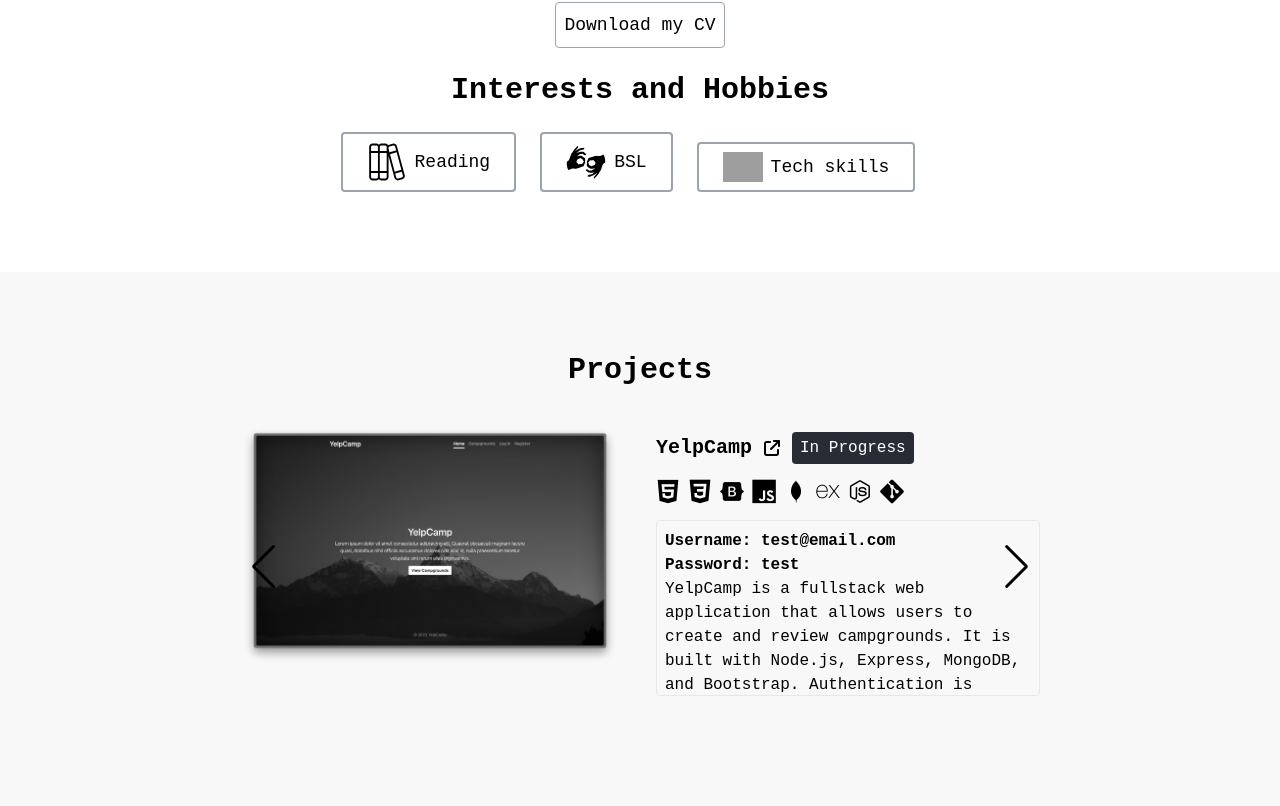
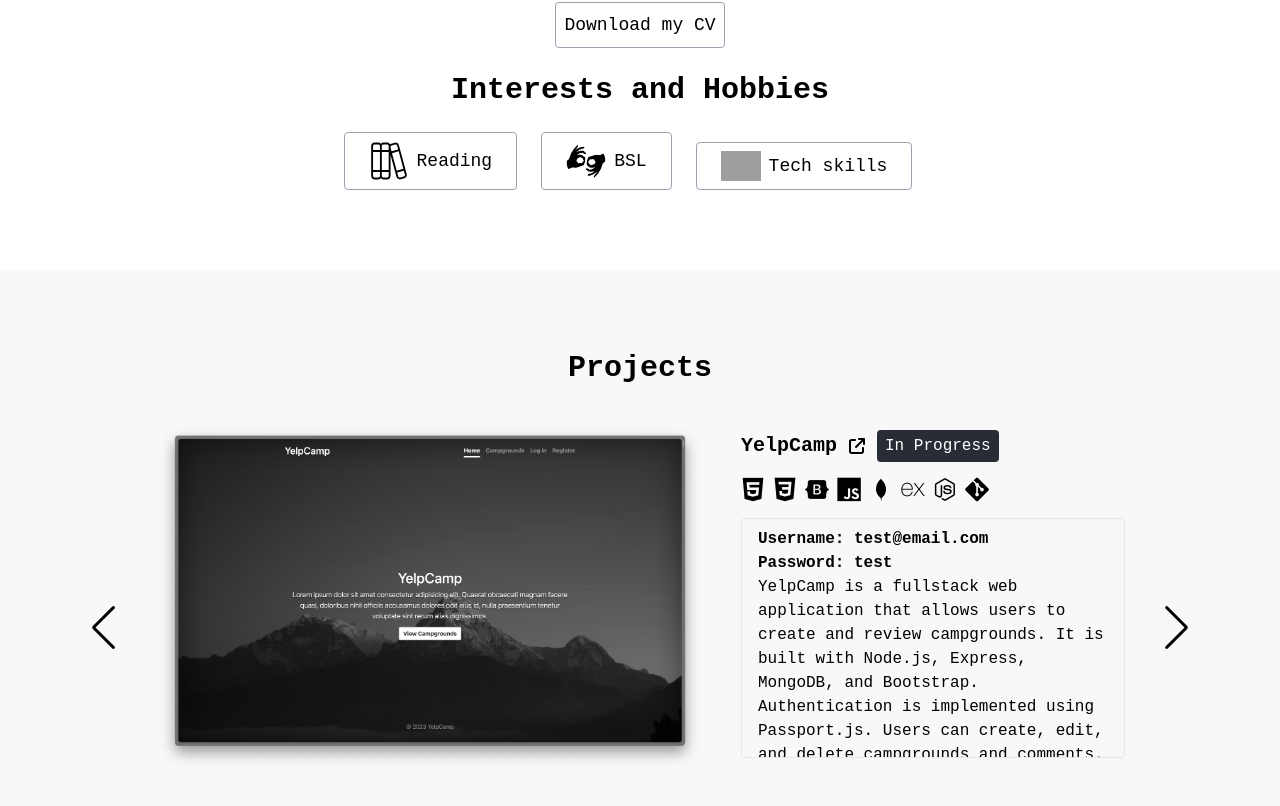
Before and after one commit to zacnation/react-portfolio, a React (Vite) app: page / in a window 1280 px wide. Shown: the part 1494-2300 px from the top of the page. Built offline with nearby package versions, Linux system fonts and the light colour scheme; grey boxes are pictures that could not be loaded.

Commit message:
Increase carousel width and image size

```diff
--- a/src/components/Download.jsx
+++ b/src/components/Download.jsx
@@ -1,8 +1,10 @@
+import PropTypes from 'prop-types';
+
 export default function Download(props) {
   function handleDownload() {
     const downloadLink = document.createElement('a');
-    downloadLink.href = '/zacnation-cv.pdf'; // Path to your CV file in the public directory
-    downloadLink.download = 'zacnation-cv'; // Name of the downloaded file
+    downloadLink.href = '/zacnation-cv.pdf'; // path
+    downloadLink.download = 'zacnation-cv';
     downloadLink.click();
   }
 
@@ -19,3 +21,7 @@ export default function Download(props) {
     </button>
   );
 }
+
+Download.propTypes = {
+  darkMode: PropTypes.bool.isRequired,
+};
--- a/src/components/Modal.jsx
+++ b/src/components/Modal.jsx
@@ -32,7 +32,7 @@ export default function Modal(props) {
     <>
       <button onClick={toggleModal} className="btn-modal lg:mr-6">
         <div
-          className={`flex items-center space-x-2 border-solid border-2 py-2 px-6 rounded ${
+          className={`flex items-center space-x-2 border py-2 px-6 rounded ${
             props.darkMode
               ? 'border-gray-400 hover:border-white'
               : 'border-gray-400 hover:border-dark-I'
--- a/src/components/Projects.jsx
+++ b/src/components/Projects.jsx
@@ -5,7 +5,7 @@ export default function Projects({ darkMode }) {
   return (
     <section
       id="projects"
-      className={`transition-all duration-300 pt-10 md:pt-20 md:pb-5 px-3 md:px-10 xl:px-60 2xl:px-96 ${
+      className={`transition-all duration-300 pt-10 md:pt-20 md:pb-5 xl:px-20 ${
         darkMode ? 'bg-dark-I text-white' : 'bg-light text-black'
       }`}
     >
@@ -20,3 +20,4 @@ export default function Projects({ darkMode }) {
 Projects.propTypes = {
   darkMode: PropTypes.bool,
 };
+// px-3 md:px-10 xl:px-60 2xl:px-96
--- a/src/components/Slide.jsx
+++ b/src/components/Slide.jsx
@@ -6,14 +6,14 @@ import { faArrowUpRightFromSquare } from '@fortawesome/free-solid-svg-icons';
 export default function Slide(props) {
   return (
     <>
-      <img src={props.img} alt="" className="md:hidden" />
+      <img src={props.img} alt="" className="lg:hidden md:px-40" />
       <div className="px-12 md:p-0 md:flex md:align-center md:justify-center">
         <div>
           <img
             src={props.img}
             alt=""
-            style={{ width: '400px' }}
-            className="max-md:hidden"
+            style={{ width: '550px' }}
+            className="max-lg:hidden"
           />
         </div>
         <div className="md:ml-9">
@@ -65,7 +65,7 @@ export default function Slide(props) {
               );
             })}
           </div>
-          <p className="md:w-96 overflow-y-auto max-sm:h-80 h-44 border rounded p-2">
+          <p className="w-full md:w-96 overflow-y-auto max-sm:h-80 h-min max-h-60 border rounded py-2 px-4">
             {props.email && (
               <>
                 <strong>{props.email}</strong>
```
